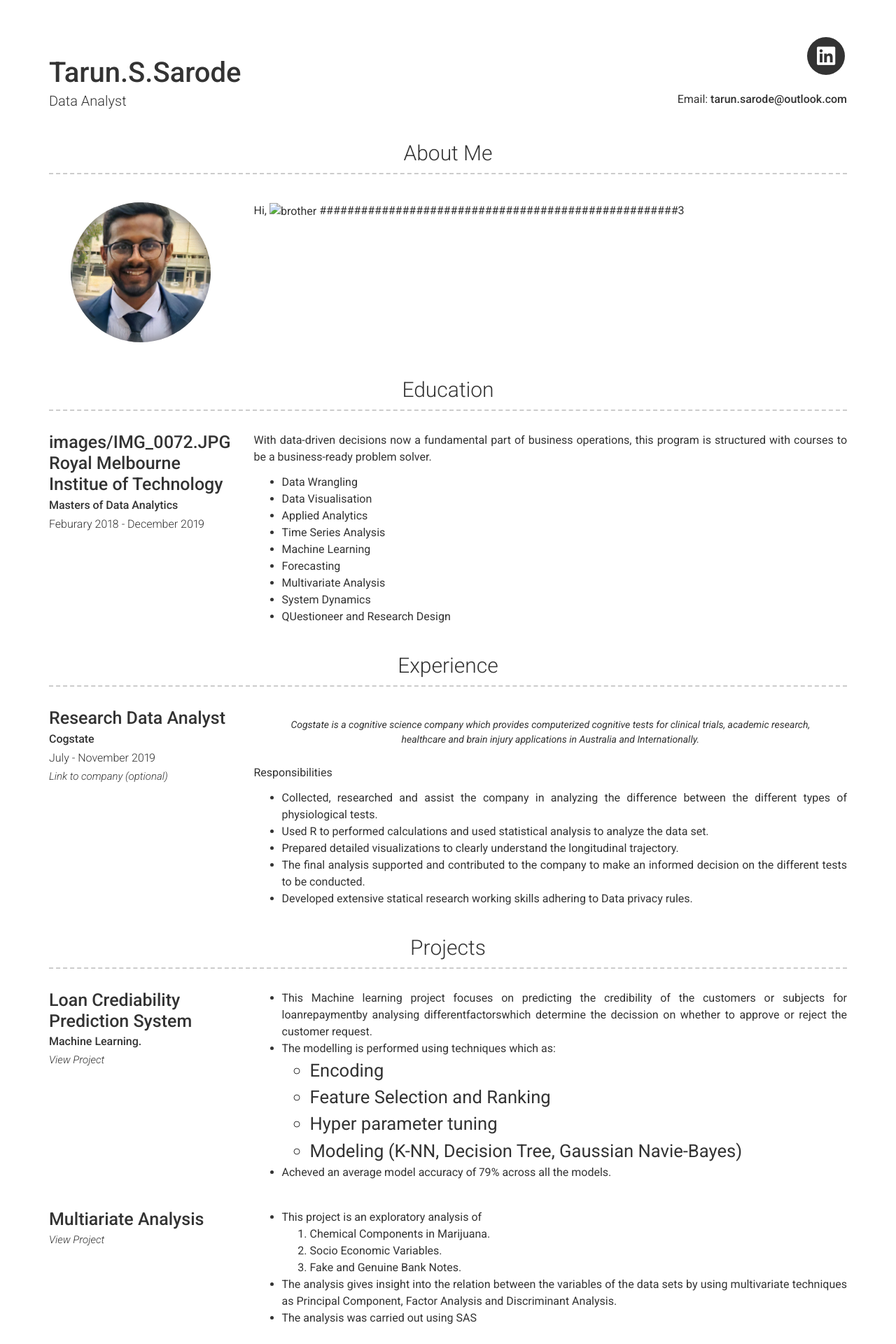
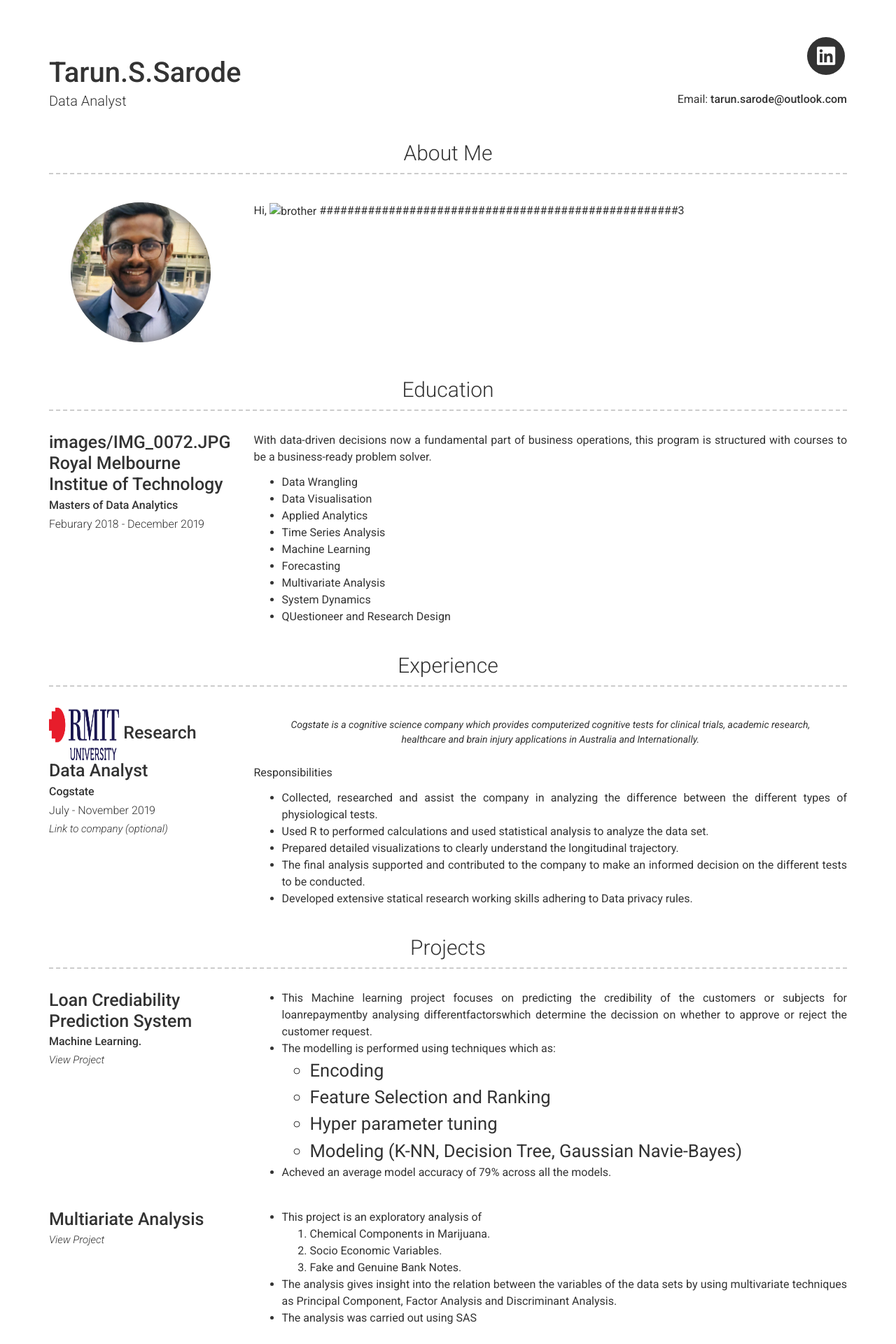
Before and after one commit to Tarun-S-Sarode/Portfolio, a Jekyll site: the page built from index.md, in a window 1280 px wide. Shown: the top 1920 px of the page at 70% size. Built offline with Jekyll 4.4.1, drawn with Linux system fonts in a browser that asks for light colours; nearby versions of some CDN libraries.

Commit message:
Update experience.yml

```diff
--- a/_data/experience.yml
+++ b/_data/experience.yml
@@ -1,6 +1,6 @@
 # Experience template
 - layout: left
-  company:  Research Data Analyst
+  company: <img src="images/logo.png" alt="logo" width="100" height="75" class="mb-0"> Research Data Analyst
   # image: /assets/img/thumb.png # is not working should check how to add company icon
   job_title: Cogstate
   dates: July  - November 2019
```
